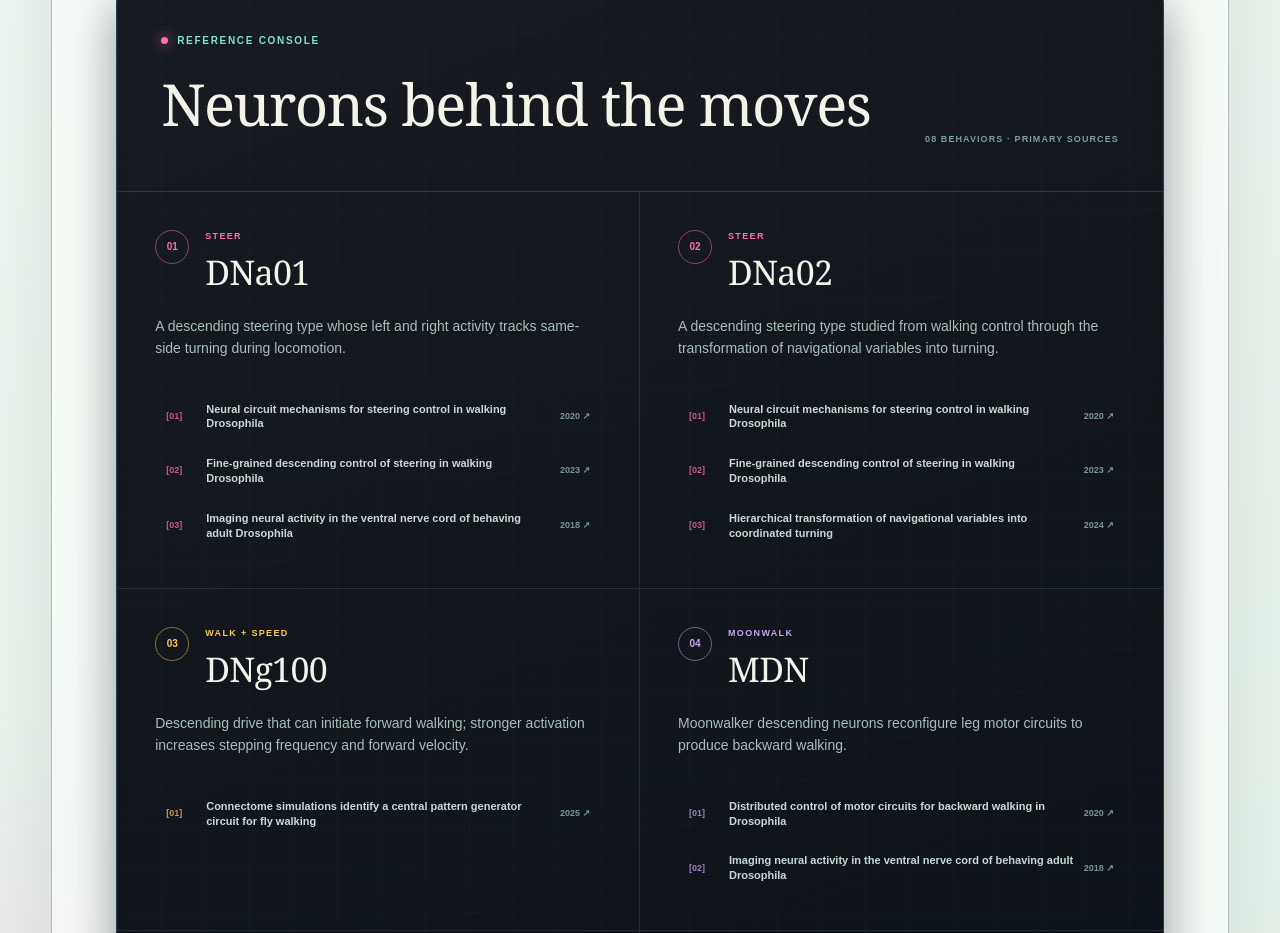
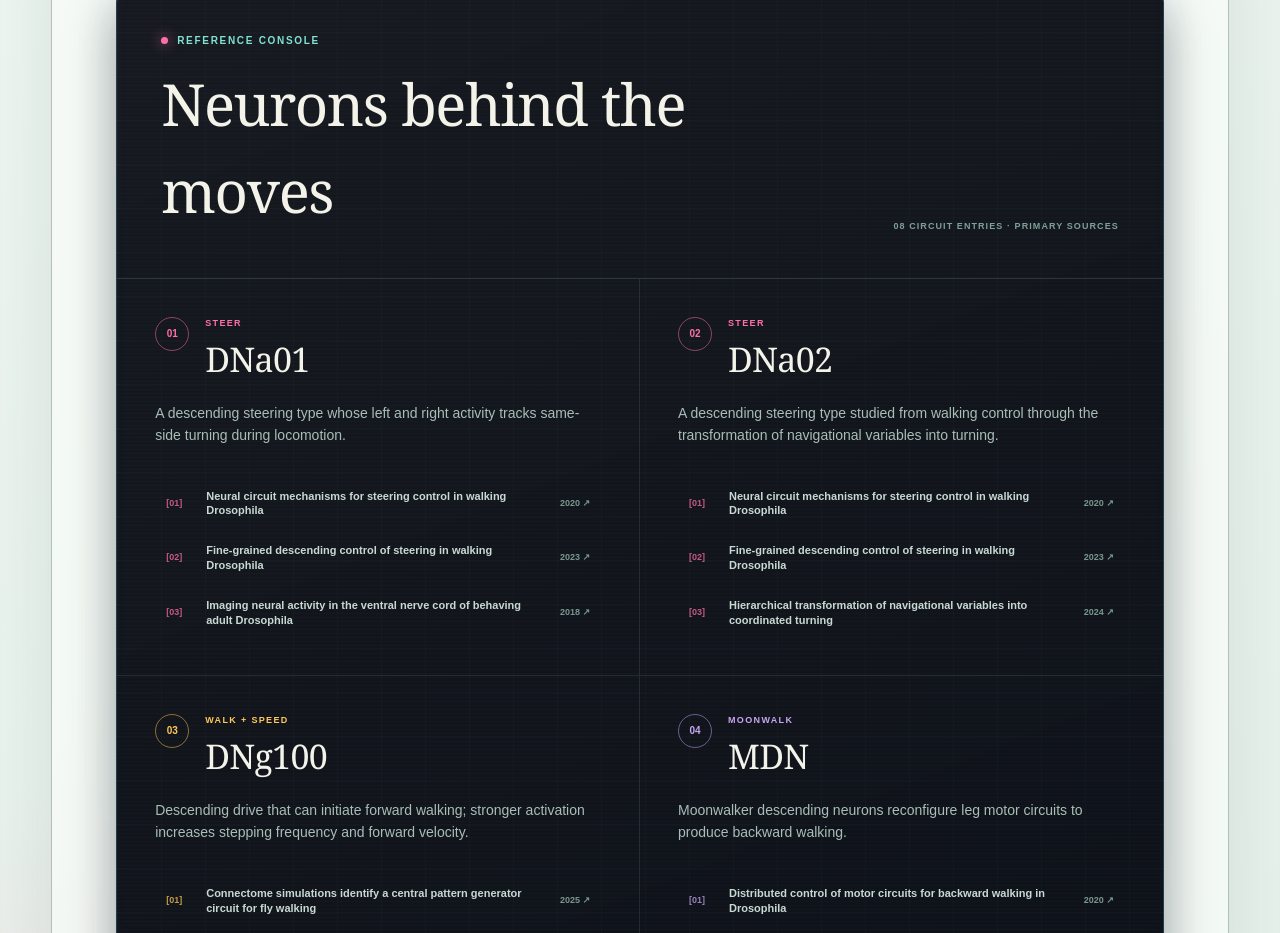
Before and after one commit to amyleesterling/banc-explorer, a Next.js app: page /credits in a window 1280 px wide. Shown: the part 1380-2313 px from the top of the page. Built offline with nearby package versions, Linux system fonts and the light colour scheme; no server answers.

Commit message:
Clarify credits reference count

```diff
--- a/app/credits/page.tsx
+++ b/app/credits/page.tsx
@@ -161,7 +161,7 @@ export default function CreditsPage() {
               <p><i /> REFERENCE CONSOLE</p>
               <h2 id="behavior-references-title">Neurons behind the moves</h2>
             </div>
-            <span>08 BEHAVIORS · PRIMARY SOURCES</span>
+            <span>08 CIRCUIT ENTRIES · PRIMARY SOURCES</span>
           </header>
 
           <div className="credits-reference-grid">
```
